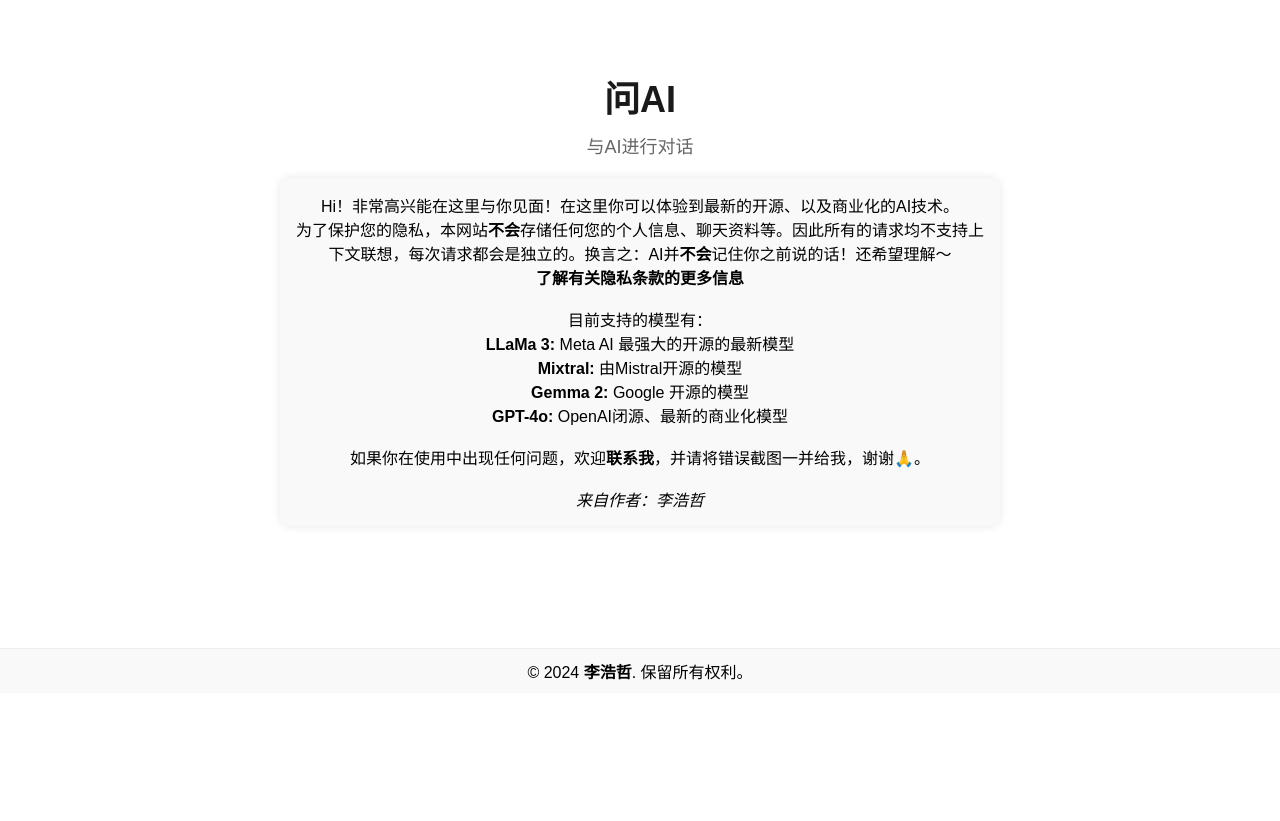
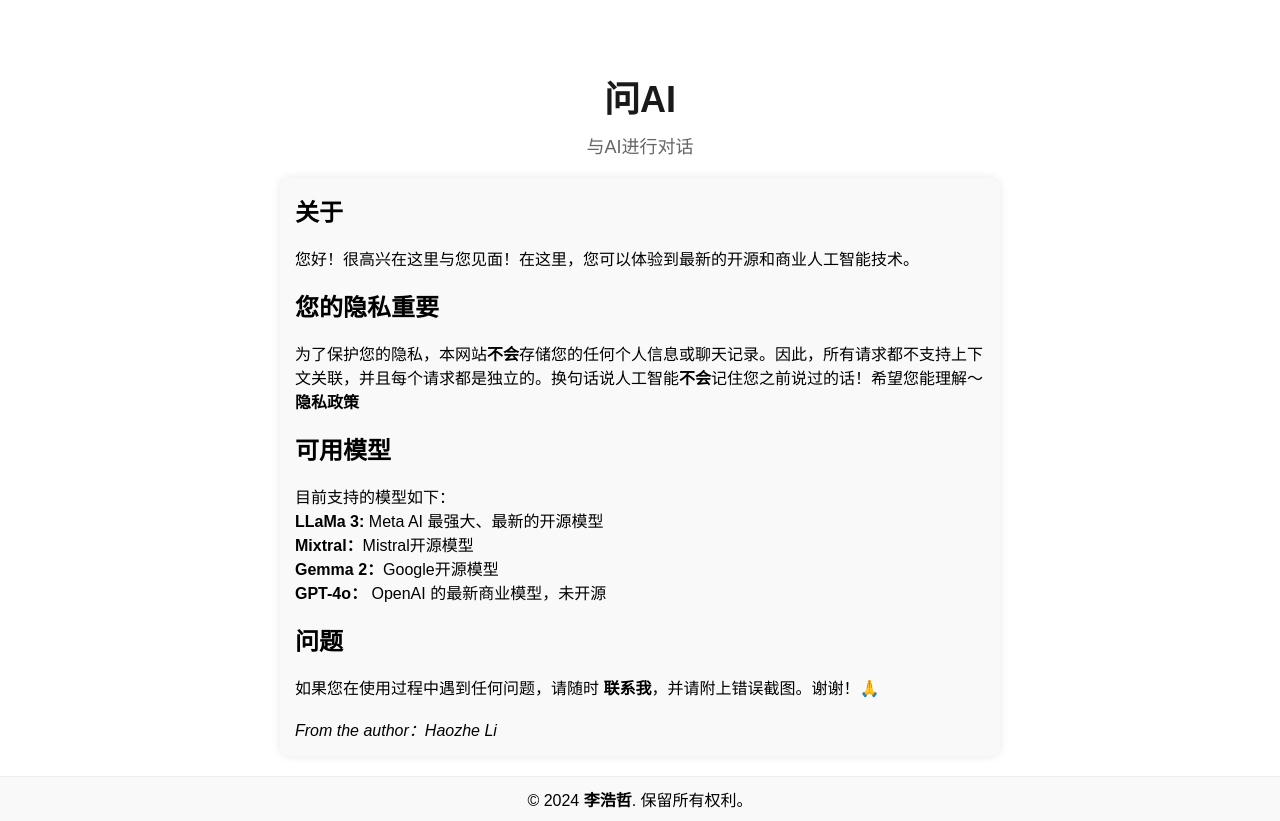
Before and after one commit to Haozhe-Li/free-ai-chat, a Flask app: page /zh/about in a window 1280 px wide. Shown: the part 107-928 px from the top of the page. Before the commit the page ends 787 px from the top, so only its background shows below. Run offline with Flask 3, Linux system fonts and the light colour scheme; parts of the project's set-up code (start-up, migrations or seed data) failed here and were passed over.

Commit message:
chors: i18n update

```diff
--- a/app.py
+++ b/app.py
@@ -13,11 +13,7 @@
 
 @app.route("/")
 def index():
-    if request.referrer is None:
-        user_language = request.accept_languages.best_match(["en", "zh"])
-    else:
-        user_language = "zh" if "/zh" in request.referrer else "en"
-        print(request.referrer)
+    user_language = request.accept_languages.best_match(["en", "zh"])
     if user_language == "zh":
         return redirect("/zh")
     else:
@@ -33,10 +29,7 @@
 
 @app.route("/about")
 def about():
-    if request.referrer is None:
-        user_language = request.accept_languages.best_match(["en", "zh"])
-    else:
-        user_language = "zh" if "/zh" in request.referrer else "en"
+    user_language = request.accept_languages.best_match(["en", "zh"])
     if user_language == "zh":
         return redirect("/zh/about")
     else:
@@ -52,10 +45,7 @@
 
 @app.route("/privacy")
 def privacy():
-    if request.referrer is None:
-        user_language = request.accept_languages.best_match(["en", "zh"])
-    else:
-        user_language = "zh" if "/zh" in request.referrer else "en"
+    user_language = request.accept_languages.best_match(["en", "zh"])
     if user_language == "zh":
         return redirect("/zh/privacy")
     else:
--- a/i18n/about_en.json
+++ b/i18n/about_en.json
@@ -5,5 +5,5 @@
     "subtitle": "Ask AI anything you want",
     "language": "en",
     "footer": "© 2024 <b><a href=\"https://haozhe.li\">Haozhe Li</a></b>. All rights reserved.",
-    "detail": "Hi! I'm very glad to meet you here! Here, you can experience the latest open-source and commercial AI technologies. <br><br>To protect your privacy, this website <b>will not</b> store any of your personal information or chat records. Therefore, all requests do not support contextual association, and each request will be independent. In other words: AI <b>will not</b> remember what you said before! I hope for your understanding～ <br><b><a href=\"privacy\">Learn more about Privacy Terms</a></b><br><br>The currently supported models are: <br><b>LLaMa 3: </b> The most powerful and latest open-source model from Meta AI<br><b>Mixtral: </b> A model open-sourced by Mistral<br><b>Gemma 2: </b> A model open-sourced by Google<br><b>GPT-4o: </b> The latest commercial model from OpenAI, which is not open-source<br><br>If you encounter any problems while using, feel free to <b><a href=\"https://haozhe.li#contact\">contact me</a></b>, and please include screenshots of the errors. Thank you! 🙏<br><br><i><a href=\"https://haozhe.li\">From the author: Haozhe Li</a></i>"
+    "detail": "<h2>About</h2><br>Hi! I'm very glad to meet you here! Here, you can experience the latest open-source and commercial AI technologies. <br><br><h2>Your Privacy Matters</h2><br>To protect your privacy, this website <b>will not</b> store any of your personal information or chat records. Therefore, all requests do not support contextual association, and each request will be independent. In other words: AI <b>will not</b> remember what you said before! I hope for your understanding～ <br><b><a href=\"privacy\">Privacy Policy</a></b><br><br><h2>Available Models</h2><br>The currently supported models are: <br><b>LLaMa 3: </b> The most powerful and latest open-source model from Meta AI<br><b>Mixtral: </b> A model open-sourced by Mistral<br><b>Gemma 2: </b> A model open-sourced by Google<br><b>GPT-4o: </b> The latest commercial model from OpenAI, which is not open-source<br><br><h2>Issues</h2><br>If you encounter any problems while using, feel free to <b><a href=\"https://haozhe.li#contact\">contact me</a></b>, and please include screenshots of the errors. Thank you! 🙏<br><br><i><a href=\"https://haozhe.li\">From the author: Haozhe Li</a></i>"
 }
--- a/i18n/about_zh.json
+++ b/i18n/about_zh.json
@@ -5,5 +5,5 @@
     "subtitle": "与AI进行对话",
     "language": "zh-Hans",
     "footer": "© 2024 <b><a href=\"https://haozhe.li\">李浩哲</a></b>. 保留所有权利。",
-    "detail": "Hi！非常高兴能在这里与你见面！在这里你可以体验到最新的开源、以及商业化的AI技术。<br>为了保护您的隐私，本网站<b>不会</b>存储任何您的个人信息、聊天资料等。因此所有的请求均不支持上下文联想，每次请求都会是独立的。换言之：AI并<b>不会</b>记住你之前说的话！还希望理解～<br><b><a href=\"privacy\">了解有关隐私条款的更多信息</a></b><br><br>目前支持的模型有：<br><b>LLaMa 3: </b> Meta AI 最强大的开源的最新模型<br><b>Mixtral: </b> 由Mistral开源的模型<br><b>Gemma 2: </b>Google 开源的模型<br><b>GPT-4o: </b>OpenAI闭源、最新的商业化模型<br><br>如果你在使用中出现任何问题，欢迎<b><a href=\"https://haozhe.li#contact\">联系我</a></b>，并请将错误截图一并给我，谢谢🙏。<br><br><i><a href=\"https://haozhe.li\">来自作者：李浩哲</a></i>"
+    "detail": "<h2>关于</h2><br>您好！很高兴在这里与您见面！在这里，您可以体验到最新的开源和商业人工智能技术。<br><br><h2>您的隐私重要</h2><br>为了保护您的隐私，本网站<b>不会</b>存储您的任何个人信息或聊天记录。因此，所有请求都不支持上下文关联，并且每个请求都是独立的。换句话说人工智能<b>不会</b>记住您之前说过的话！希望您能理解～ <br><b><a href='privacy'>隐私政策</a></b><br><br><h2>可用模型</h2><br>目前支持的模型如下：<br><b>LLaMa 3: </b> Meta AI 最强大、最新的开源模型<br><b>Mixtral：</b>Mistral开源模型<br><b>Gemma 2：</b>Google开源模型<br><b>GPT-4o：</b> OpenAI 的最新商业模型，未开源<br><br><h2>问题</h2><br>如果您在使用过程中遇到任何问题，请随时 <b><a href='https://haozhe.li#contact'> 联系我</a></b>，并请附上错误截图。谢谢！🙏<br><br><i><a href='https://haozhe.li'>From the author：Haozhe Li</a></i>"
 }
--- a/static/styles.css
+++ b/static/styles.css
@@ -119,6 +119,24 @@
     box-shadow: 0 0 20px rgba(0, 0, 0, 0.2);
 }
 
+.aboutContent {
+    margin-top: 20px;
+    max-width: 720px;
+    background-color: #f9f9f9;
+    padding: 15px;
+    border-radius: 10px;
+    box-shadow: 0 0 10px rgba(0, 0, 0, 0.1);
+    overflow-wrap: break-word;
+    word-wrap: break-word;
+    opacity: 0;
+    animation: fadeIn 1s forwards;
+    text-align: left;
+}
+
+.aboutContent:hover {
+    box-shadow: 0 0 20px rgba(0, 0, 0, 0.2);
+}
+
 footer {
     text-align: center;
     padding: 10px;
--- a/templates/about.html
+++ b/templates/about.html
@@ -48,7 +48,7 @@
       <h1>{{ title }}</h1>
       <p class="subheading">{{ subtitle }}</p>
 
-      <div class="response" style="display: none" id="response">{{ detail | safe }}</div>
+      <div class="aboutContent" style="display: none" id="aboutContent">{{ detail | safe }}</div>
     </main>
     <footer>
       <p>
@@ -56,7 +56,7 @@
       </p>
     </footer>
     <script>
-      var responseElement = document.querySelector(".response");
+      var responseElement = document.querySelector(".aboutContent");
             responseElement.style.display = "block";
     </script>
   </body>
```
Also changed, not shown: 1 other file.
